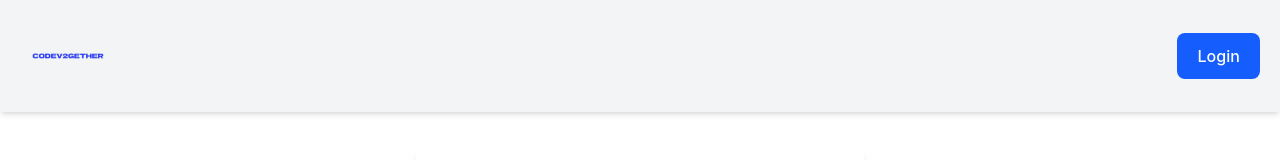
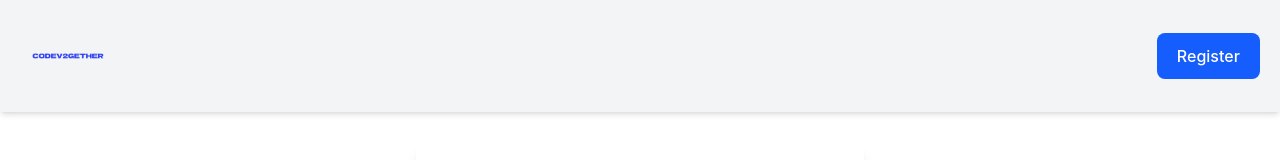
Before and after one commit to jkrmrl/codev2gether-client, a React (Vite) app: page /login in a window 1280 px wide. Shown: the top 160 px of the page. Built offline with nearby package versions, Linux system fonts and the light colour scheme.

Commit message:
feat(header): implement conditional button for login/register navigation

```diff
--- a/src/components/Header.tsx
+++ b/src/components/Header.tsx
@@ -1,11 +1,25 @@
 import React from 'react';
 import logo from "../assets/codev2gether.png";
+import { useNavigate, useLocation } from 'react-router-dom';
 
 const Header: React.FC = () => {
+    const navigate = useNavigate();
+    const location = useLocation();
+
+    const handleButtonClick = () => {
+        if (location.pathname === '/login') {
+            navigate('/register');
+        } else if (location.pathname === '/register') {
+            navigate('/login');
+        } else {
+            navigate('/login');
+        }
+    }
+
     return (
         <header className='flex justify-between items-center p-5 bg-gray-100 shadow-md'>
             <img src={logo} alt="logo" className='w-24'/>
-            <button className='bg-blue-600 hover:bg-blue-500 text-white'>Login</button>
+            <button className='bg-blue-600 hover:bg-blue-500 text-white' onClick={handleButtonClick}>{location.pathname === '/login' ? 'Register' : 'Login'}</button>
         </header>
     )
 }
```
